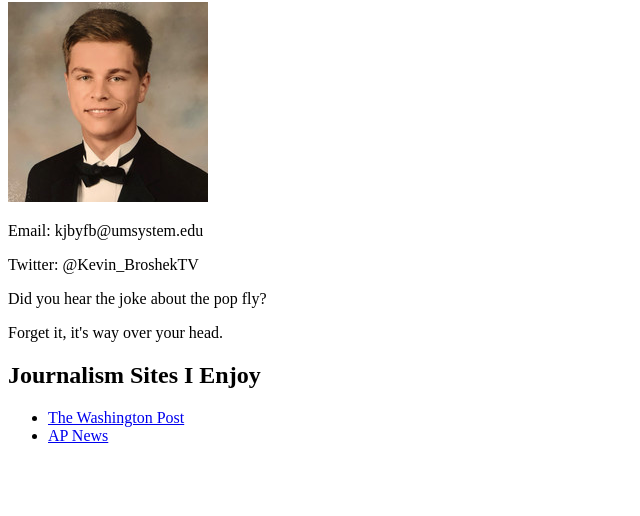
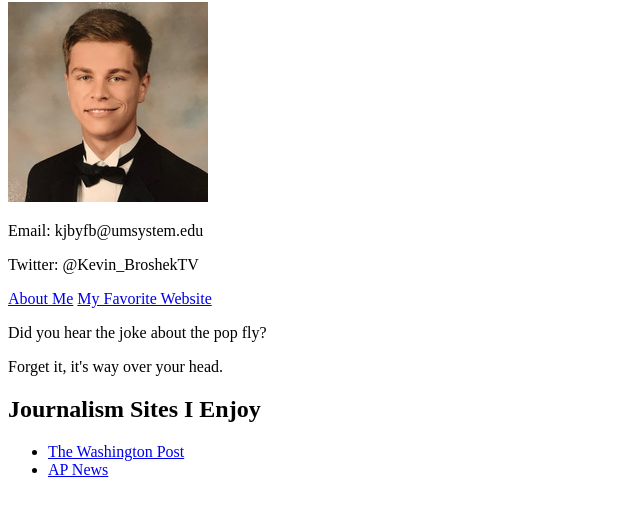
Before and after one commit to J4502-SS21/kevinbroshek, a plain HTML site: page index.html in a window 1280 px wide. Shown: the part 78-594 px from the top of the page, without its empty margins (0-640 px from the left). Drawn offline with Linux system fonts and the light colour scheme.

Commit message:
Added link to About Me and ESPN

```diff
--- a/index.html
+++ b/index.html
@@ -19,6 +19,10 @@
   <p>Email: kjbyfb@umsystem.edu</p>
   <p>Twitter: @Kevin_BroshekTV</p>
 
+  <a href="about.html">About Me</a>
+  <a href="https://www.espn.com">My Favorite Website</a>
+
+
 <p>Did you hear the joke about the pop fly?</p>
 <p>Forget it, it's way over your head.</p>
 
```
